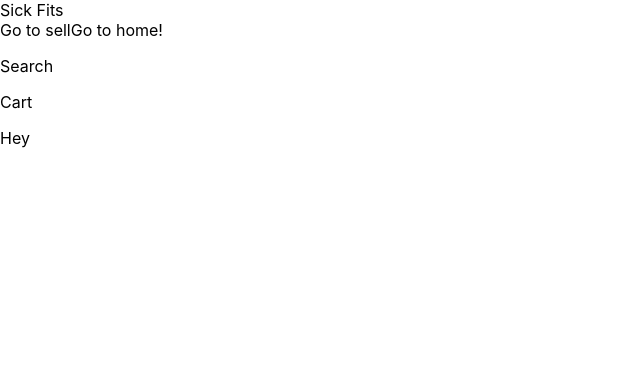
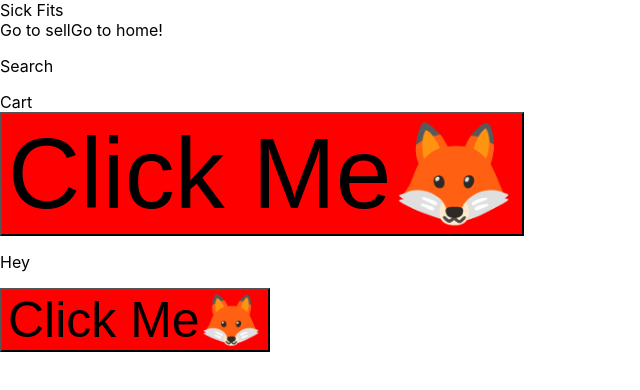
Before and after one commit to mateovelilla/course-advanced-wesbos-reactjs, a Next.js app in the folder fronted/: page / in a window 1280 px wide. Shown: the top 390 px of the page, without its empty margins (0-640 px from the left). Built offline with nearby package versions, Linux system fonts and the light colour scheme.

Commit message:
05 - Intro to styled Components

```diff
--- a/fronted/components/Page.js
+++ b/fronted/components/Page.js
@@ -1,13 +1,30 @@
 import React, { Component } from 'react';
 import Header from '../components/Header';
-import Meta from '../components/Meta'
+import Meta from '../components/Meta';
+import styled from 'styled-components';
+const MyButton = styled.button`
+    background: red;
+    font-size: ${props =>( props.huge ? '100px': '50px')};
+    .fox {
+        font: 100px;
+    }
+`;
+
 class Page extends Component {
     render() {
         return (
             <div>
                 <Meta/>
                 <Header/>
+                <MyButton huge>
+                    Click Me
+                    <span className="fox">🦊</span>
+                </MyButton>
                 { this.props.children}
+                <MyButton>
+                    Click Me
+                    <span className="fox">🦊</span>
+                </MyButton>
             </div>
         );
     }
--- a/fronted/package.json
+++ b/fronted/package.json
@@ -10,6 +10,7 @@
   "dependencies": {
     "next": "10.0.3",
     "react": "17.0.1",
-    "react-dom": "17.0.1"
+    "react-dom": "17.0.1",
+    "styled-components": "^5.2.1"
   }
 }
```
Also changed, not shown: 1 other file (tests, documents, lock files or other folders).
